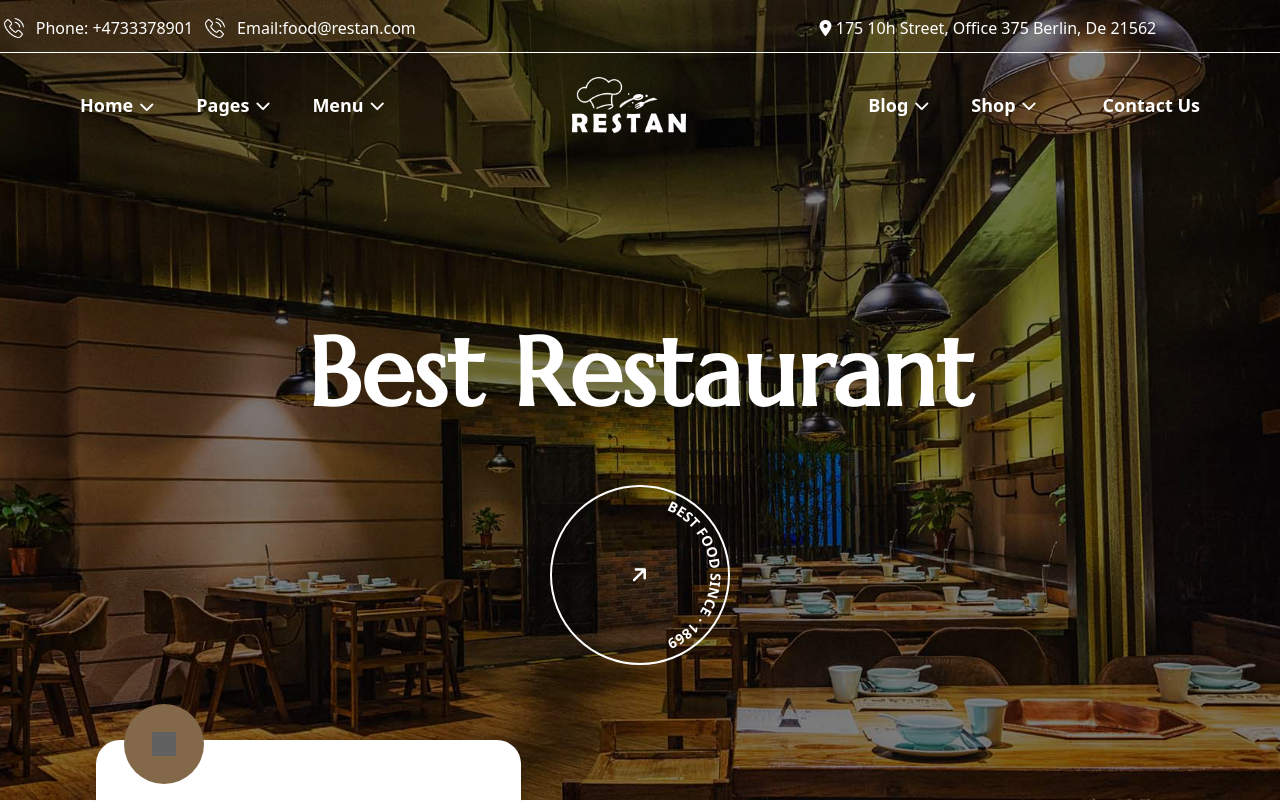
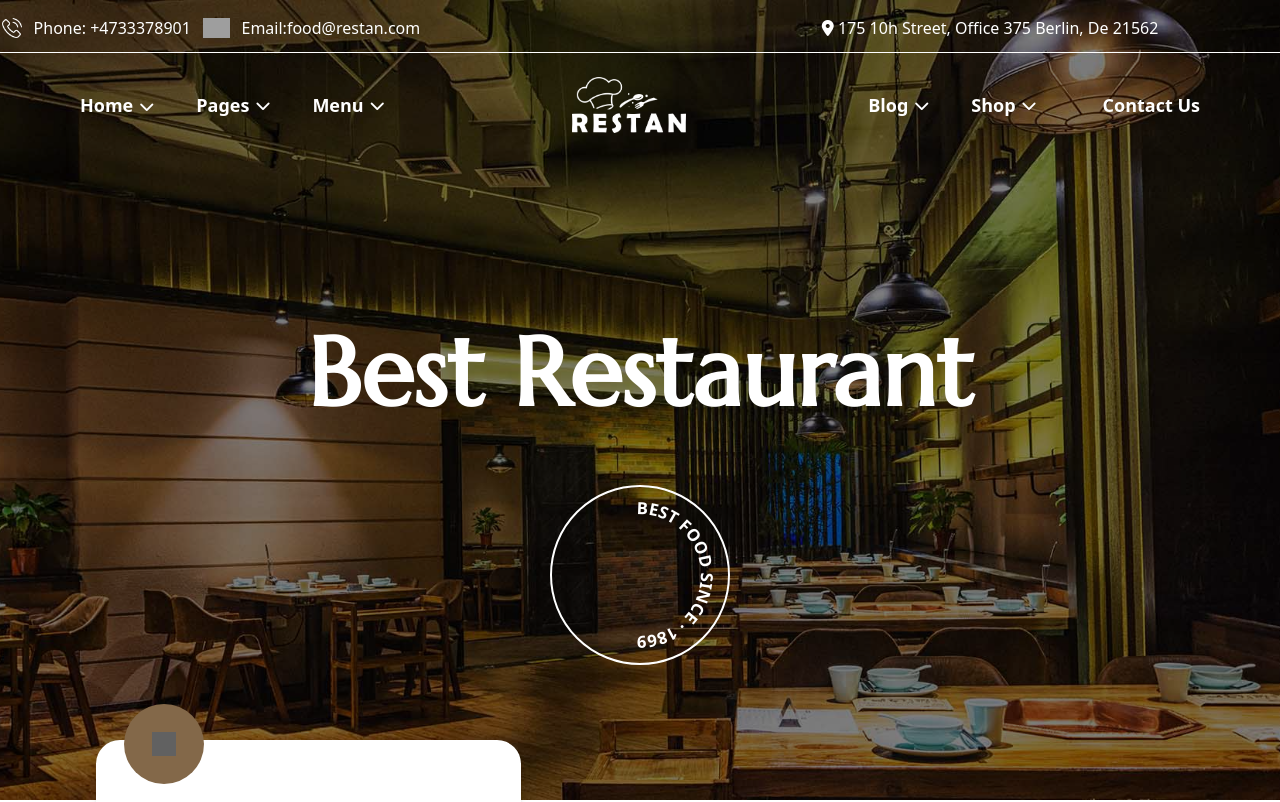
Before and after one commit to Jenisha06/restuarant, a Next.js app: page / in a window 1280 px wide. Shown: the top 802 px of the page. Built offline with nearby package versions, Linux system fonts and the light colour scheme; grey boxes are pictures that could not be loaded.

Commit message:
page.js
Updated various elements for better styling and functionality.

```diff
--- a/app/page.js
+++ b/app/page.js
@@ -70,7 +70,8 @@ function Header() {
     <a href="" target="_blank"  >
  Phone: +4733378901
 </a>
-<img src="call-icon.webp" className="h-5"></img>
+<img src="	https://restan-nextjs.vercel.app/_next/image?url=%2Fassets%2Fimg%2Ficon%2F7.png&w=64&q=75
+" className="h-5"></img>
 <a href="" target="_blank" >
   Email:food@restan.com
 </a>
@@ -111,19 +112,26 @@ Pages
   <div className="absolute  left-0 mt-2 w-70 ml-10  bg-white text-black rounded opacity-0 group-hover:opacity-100 group-hover:translate-y-0 translate-y-2 transition-all duration-300 z-10">
     <ul className="py-2 ml-5 text-[16px]">
 <li>
-  <Link href="/AboutUs" className="block px-4 py-2 cursor-pointer">
+  <a onClick={() => {
+    router.push("/AboutUs")
+  }} className="block px-4 py-2 cursor-pointer">
   About Us
-</Link>
+</a>
 </li>
 
-      <li><a href="#chef" className="block px-4 py-2 ">Chef</a></li>
-      <li><a href="#chefdetails" className="block px-4 py-2 ">Chef Details</a></li>
-      <li><a href="#reservation" className="block px-4 py-2 ">Reservation</a></li>
+      <li><a onClick={() => {
+    router.push("/Chef")
+  }} className="block px-4 py-2 ">Chef</a></li>
+      <li><a onClick={() => {
+    router.push("/ChefDetails")
+  }}  className="block px-4 py-2 ">Chef Details</a></li>
+      <li><a onClick={() => {
+    router.push("/Reservation")
+  }} className="block px-4 py-2 ">Reservation</a></li>
       <li><a href="#Contact" className="block px-4 py-2 ">Contact us</a></li>
         <li><a href="#Register" className="block px-4 py-2 ">Register</a></li>
           <li><a href="#login" className="block px-4 py-2 ">Login</a></li>
-            <li><a href="#erropage" className="block px-4 py-2 ">Error page</a></li>
-              <li><a href="#Dark" className="block px-4 py-2 ">Dark version</a></li>
+
     </ul>
   </div>
 </div>
@@ -193,7 +201,7 @@ Pages
   </div>
 </div>
 
-<a href="/contact" className="text-white ml-6">Contact Us</a>
+<a href="#contact" className="text-white ml-6">Contact Us</a>
 
     </div>
 
@@ -206,14 +214,14 @@ function Heading() {
       <h1 className="text-8xl font-bold text-center mt-48 font-marcellus ">Best Restaurant</h1>
      <div className="relative w-[180px] h-[180px] rounded-full border-2 border-white mx-auto flex items-center justify-center mt-16">
 
-   <svg viewBox="0 0 200 200" className="absolute top-0 left-0 w-full h-full">
+   <svg viewBox="0 0 200 200" className="absolute top-0 left-0 w-full h-full p-3">
     <defs>
       <path
         id="circlePath"
         d="M 100, 100 m -80, 0 a 80,80 0 1,1 160,0 a 80,80 0 1,1 -160,0"
       />
     </defs>
-    <text fill="white" fontSize="16" fontWeight="bold">
+    <text fill="white" fontSize="22"  fontWeight="bold">
       <textPath href="#circlePath" startOffset="50%" textAnchor="middle">
         BEST FOOD SINCE · 1869
       </textPath>
@@ -222,7 +230,7 @@ function Heading() {
 
 
 
-  <i className="fas fa-arrow-right text-[20px]" style={{ transform: "rotate(-45deg)" }}></i>
+
 
 
 </div>
@@ -240,7 +248,7 @@ function Booking() {
       <div className="bg-white -mt-15  rounded-3xl text-black w-[425px] flex flex-col justify-center items-start p-3 shadow-md -ml-6">
 
 
-<div className="rounded-full bg-[hsla(32,28%,40%,1.00)]  z-60 w-20 h-20 flex items-center justify-center -mt-12 mb-3 ml-4 ">
+<div className="rounded-full bg-[#836849]  z-60 w-20 h-20 flex items-center justify-center -mt-12 mb-3 ml-4 ">
 <img src="https://cdn-icons-png.flaticon.com/512/33/33899.png"
 alt="spoon and fork icon"
   className="w-6 h-6 filter invert"
@@ -284,7 +292,7 @@ alt="spoon and fork icon"
 
 
           <div className="flex justify-center items-center w-full">
-          <button className="bg-[hsla(32,28%,40%,1.00)] hover:bg-black text-white px-4 py-4 rounded-sm w-[50%] font-medium mt-5 mb-8">
+          <button className="bg-[#836849] hover:bg-black text-white px-4 py-4 rounded-sm w-[50%] font-medium mt-5 mb-8">
 
             Book A Table
           </button>
@@ -502,7 +510,7 @@ function Menu() {
 
 
 <div className="flex flex-wrap justify-center gap-6">
-  {/* Card 1 */}
+
   <div className="max-w-sm bg-white rounded-2xl shadow-md overflow-hidden hover:shadow-lg transition-shadow duration-300">
     <img
       src="https://restan-nextjs.vercel.app/_next/image?url=%2Fassets%2Fimg%2Fmenu%2F1.jpg&w=1920&q=75"
@@ -536,7 +544,6 @@ function Menu() {
     </div>
   </div>
 
-  {/* Card 2 */}
   <div className="max-w-sm bg-white rounded-2xl shadow-md overflow-hidden hover:shadow-lg transition-shadow duration-300">
     <img
       src="https://restan-nextjs.vercel.app/_next/image?url=%2Fassets%2Fimg%2Fmenu%2F2.jpg&w=1920&q=75"
```
